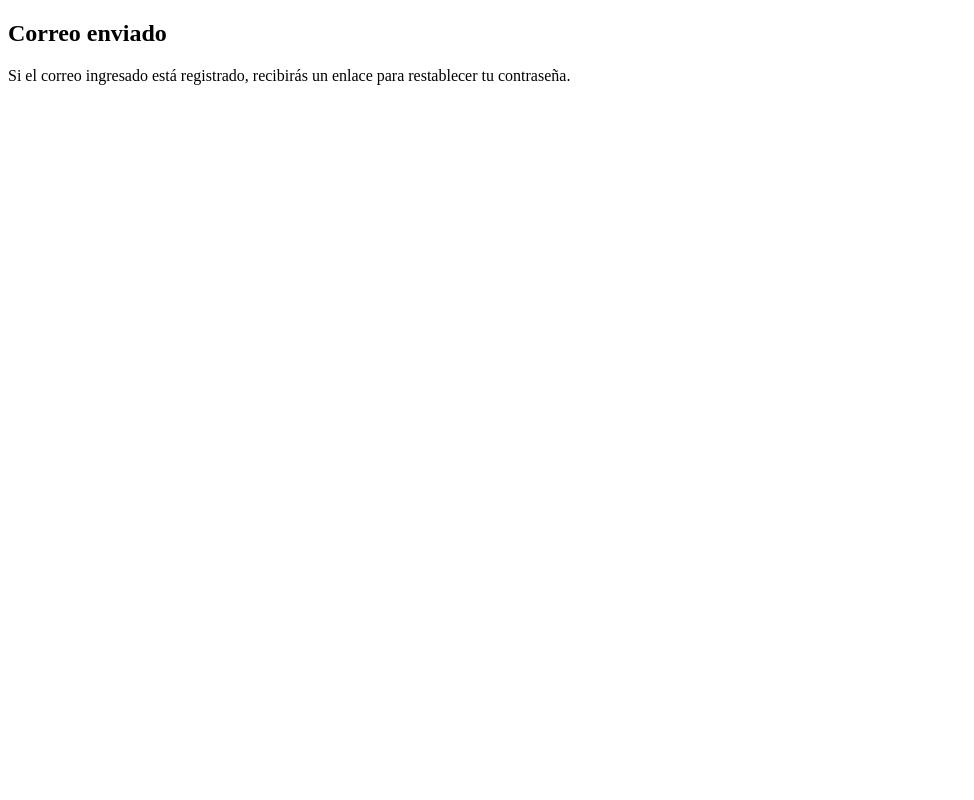
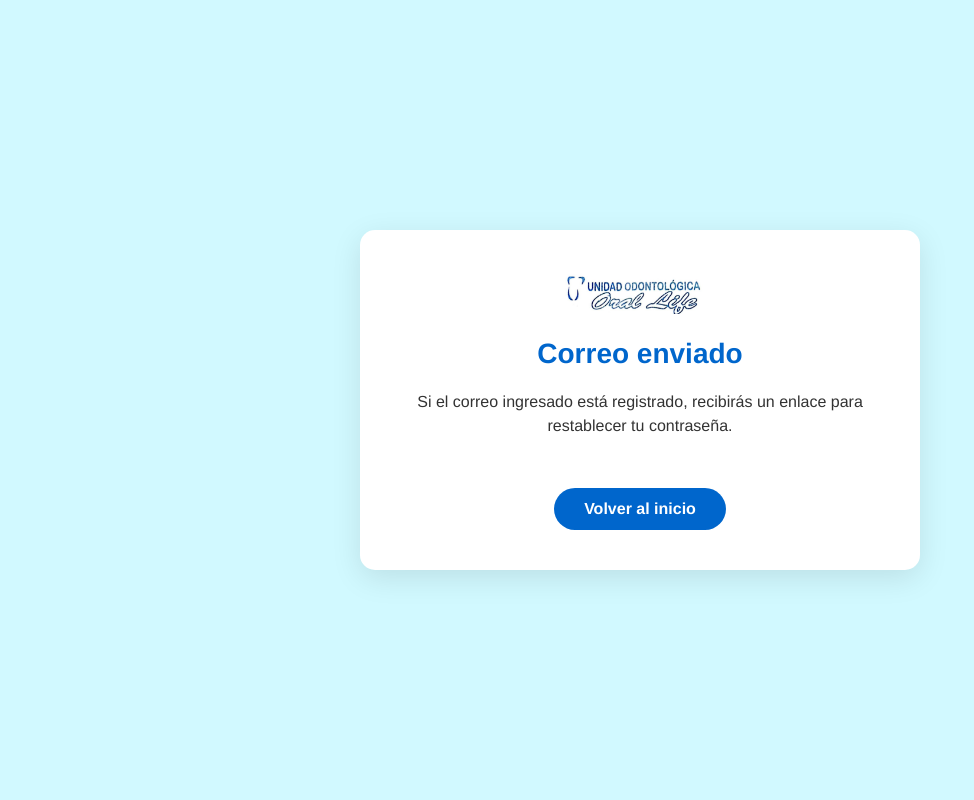
Before and after one commit to Valery-perdomo/Aplicativo-web-Oral-Life, a Django app: template templates/registration/password_reset_done.html in a window 1280 px wide. Shown: the whole page, without its empty margins (0-974 px from the left). Run offline with Django 3.2, Linux system fonts and the light colour scheme; the template is opened without the code that fills it, so the values that code supplies are empty.

Commit message:
aplicativo consultorio

```diff
--- /dev/null
+++ b/static/css/verificar_correo.css
@@ -0,0 +1,77 @@
+* {
+    margin: 0;
+    padding: 0;
+    box-sizing: border-box;
+}
+
+
+body {
+    font-family: 'Helvetica Neue', Arial, sans-serif;
+    background-color: #d1f9ff;
+    display: flex;
+    justify-content: center;
+    align-items: center;
+    height: 100vh;
+    margin: 0;
+}
+
+
+.container {
+    text-align: center;
+    width: 100%;
+    max-width: 600px;
+    padding: 20px;
+}
+
+
+.message-box {
+    background-color: white;
+    padding: 40px;
+    border-radius: 15px;
+    box-shadow: 0px 8px 30px rgba(0, 0, 0, 0.1);
+    width: 100%;
+    text-align: center;
+}
+
+
+.logo {
+    width: 150px;
+    margin-bottom: 20px;
+}
+
+
+.title {
+    font-size: 28px;
+    font-weight: 600;
+    color: #0066cc;
+    margin-bottom: 20px;
+}
+
+
+.message {
+    font-size: 16px;
+    color: #333;
+    margin-bottom: 30px;
+    line-height: 1.5;
+}
+
+
+.home-button {
+    padding: 12px 30px;
+    background-color: #0066cc;
+    color: white;
+    text-decoration: none;
+    border-radius: 25px;
+    font-weight: bold;
+    display: inline-block;
+    transition: background-color 0.3s ease;
+    margin-top: 20px;
+}
+
+.home-button:hover {
+    background-color: #004d99;
+}
+
+.home-button:focus {
+    outline: none;
+}
--- a/templates/registration/password_reset_done.html
+++ b/templates/registration/password_reset_done.html
@@ -3,10 +3,22 @@
 <html lang="es">
 <head>
     <meta charset="UTF-8">
-    <title>Correo enviado</title>
+    <meta name="viewport" content="width=device-width, initial-scale=1.0">
+    <title>Correo Enviado</title>
+    <link rel="stylesheet" href="{% static 'css/verificar_correo.css' %}">
 </head>
 <body>
-    <h2>Correo enviado</h2>
-    <p>Si el correo ingresado está registrado, recibirás un enlace para restablecer tu contraseña.</p>
+    <div class="container">
+        <div class="message-box">
+
+            <img src="{% static 'imagenes/logo-oral-life.jpg' %}" alt="Logo" class="logo">
+
+            <h2 class="title">Correo enviado</h2>
+            <p class="message">Si el correo ingresado está registrado, recibirás un enlace para restablecer tu contraseña.</p>
+
+
+            <a href="/" class="home-button">Volver al inicio</a>
+        </div>
+    </div>
 </body>
 </html>
```
